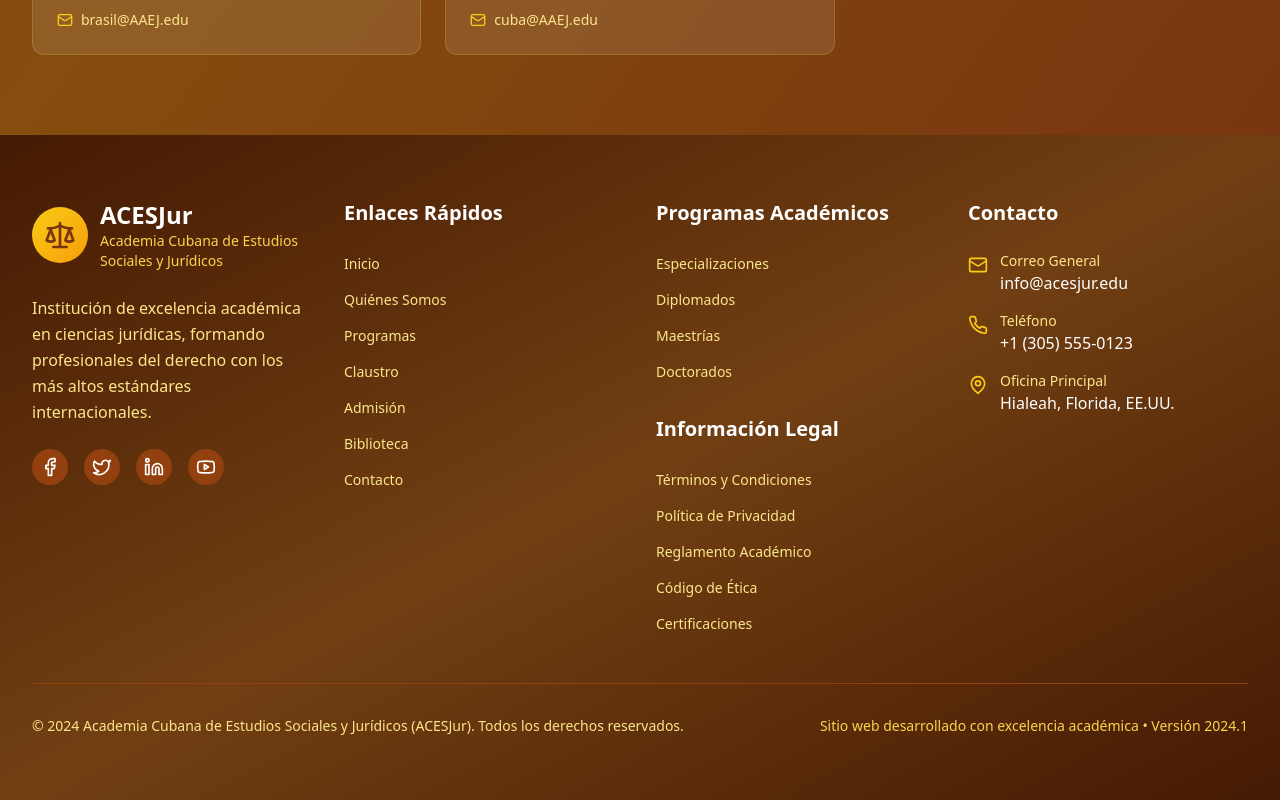
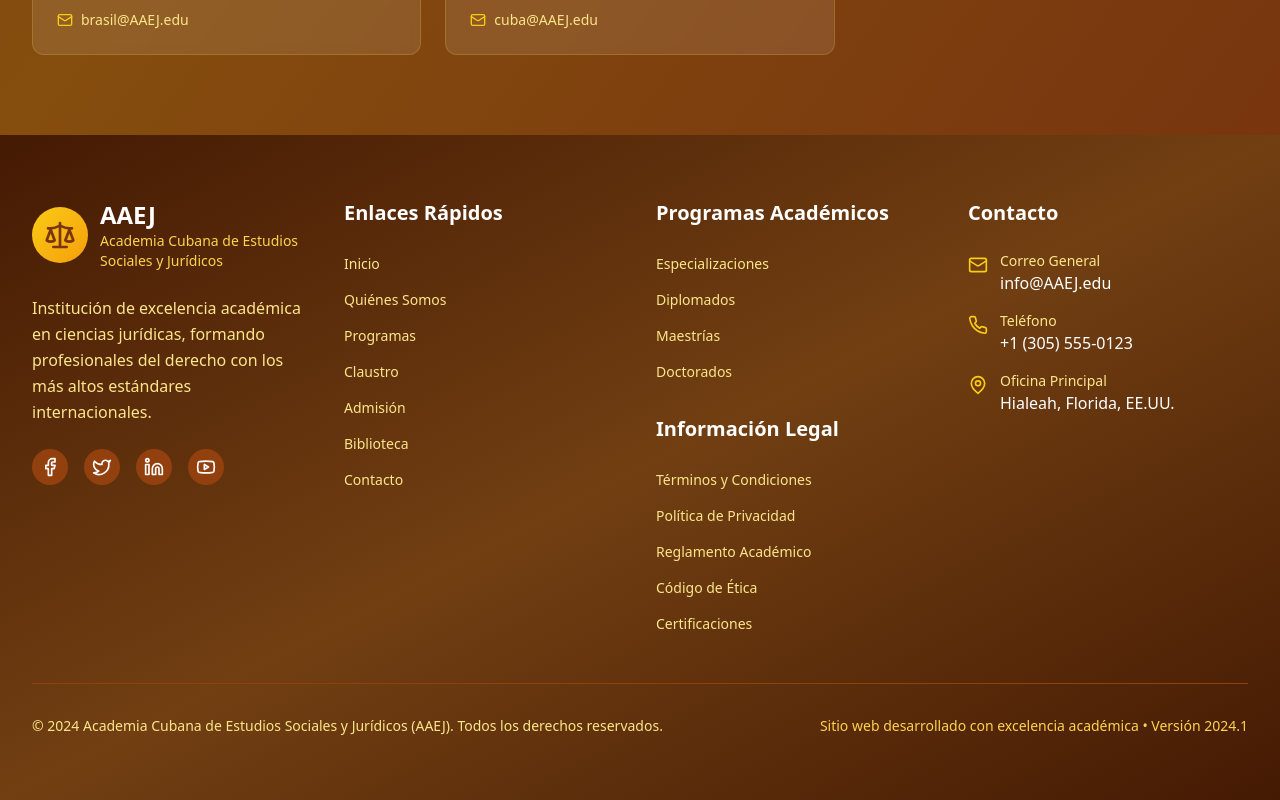
Before and after one commit to pablodevv/ACESJur-Academia-de-Estudos-Juridicos, a React (Vite) app: page / in a window 1280 px wide. Shown: the part 10515-11315 px from the top of the page. Built offline with nearby package versions, Linux system fonts and the light colour scheme.

Commit message:
Update Footer.tsx

```diff
--- a/src/components/Footer.tsx
+++ b/src/components/Footer.tsx
@@ -39,7 +39,7 @@ const Footer = () => {
                 <Scale className="h-8 w-8 text-amber-900" />
               </div>
               <div>
-                <h3 className="text-2xl font-bold">ACESJur</h3>
+                <h3 className="text-2xl font-bold">AAEJ</h3>
                 <p className="text-amber-300 text-sm">Academia Cubana de Estudios Sociales y Jurídicos</p>
               </div>
             </div>
@@ -119,7 +119,7 @@ const Footer = () => {
                 <Mail className="h-5 w-5 text-yellow-400 mt-1" />
                 <div>
                   <p className="text-amber-200 text-sm">Correo General</p>
-                  <p className="text-white font-medium">info@acesjur.edu</p>
+                  <p className="text-white font-medium">info@AAEJ.edu</p>
                 </div>
               </div>
               <div className="flex items-start space-x-3">
@@ -146,7 +146,7 @@ const Footer = () => {
         <div className="border-t border-amber-800 mt-12 pt-8">
           <div className="flex flex-col md:flex-row justify-between items-center">
             <div className="text-amber-200 text-sm">
-              <p>&copy; 2024 Academia Cubana de Estudios Sociales y Jurídicos (ACESJur). Todos los derechos reservados.</p>
+              <p>&copy; 2024 Academia Cubana de Estudios Sociales y Jurídicos (AAEJ). Todos los derechos reservados.</p>
             </div>
             <div className="text-amber-300 text-sm mt-4 md:mt-0">
               <p>Sitio web desarrollado con excelencia académica • Versión 2024.1</p>
```
